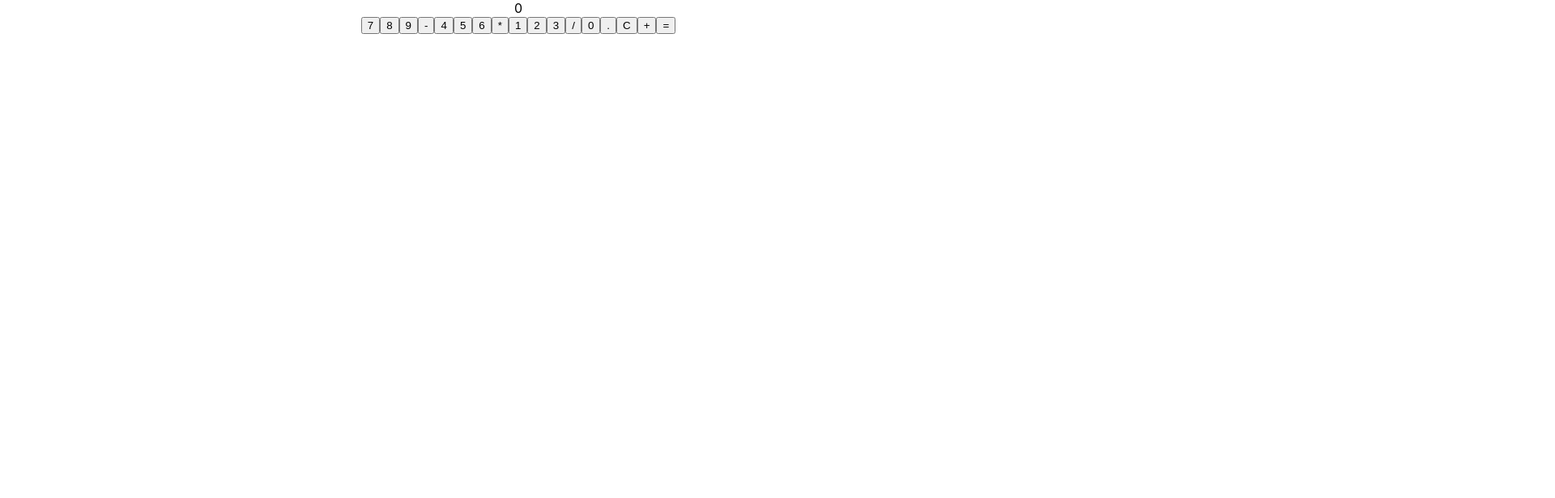
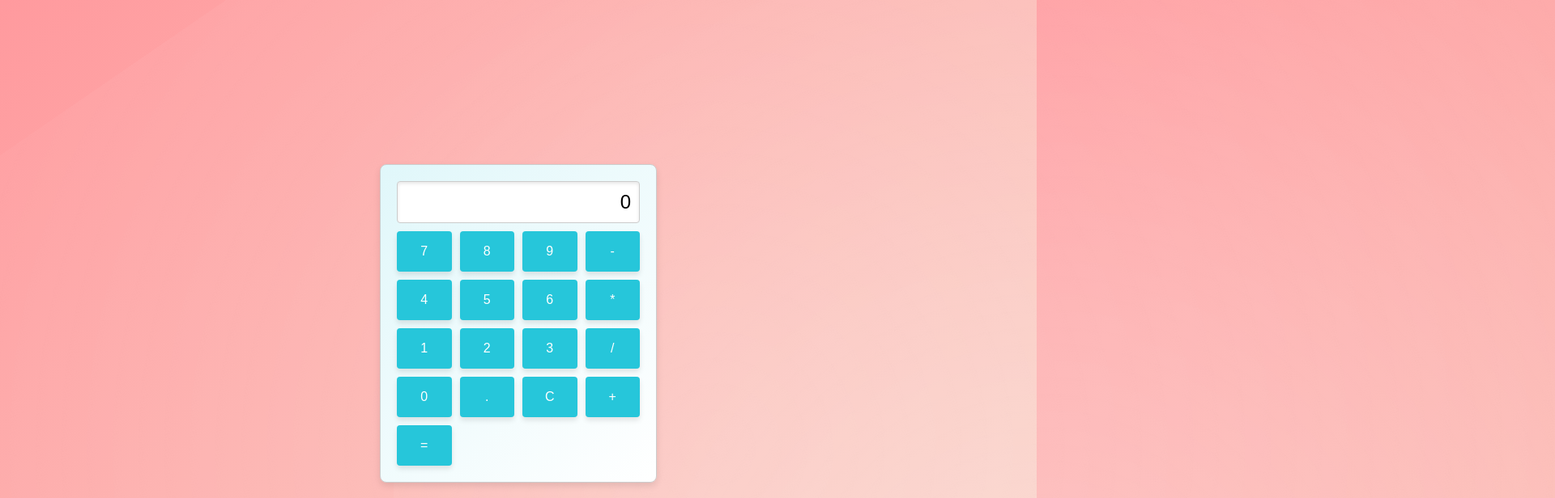
Before and after one commit to RahulYemmewar94/jestcalc-prod, a React (Create React App) app: page / in a window 1280 px wide. Shown: the top 616 px of the page at 81% size, 1920 px wide, since content can reach past the window. Built offline with nearby package versions, Linux system fonts and the light colour scheme.

Commit message:
addred style and assignment is completed

```diff
--- a/src/calculator/calculator.css
+++ b/src/calculator/calculator.css
@@ -0,0 +1,126 @@
+body {
+    margin: 0;
+    padding: 0;
+    font-family: Arial, sans-serif;
+    background: linear-gradient(135deg, #ff9a9e, #fad0c4);
+    height: 100vh;
+    display: flex;
+    justify-content: center;
+    align-items: center;
+    overflow: hidden;
+    position: relative;
+}
+
+body::before,
+body::after {
+    content: '';
+    position: absolute;
+    top: 0;
+    left: 0;
+    width: 200%;
+    height: 200%;
+    background: radial-gradient(circle, rgba(255, 255, 255, 0.2) 0%, rgba(255, 255, 255, 0) 70%);
+    animation: rotateAnimation 8s infinite linear;
+    z-index: -1;
+}
+
+body::after {
+    background: radial-gradient(circle, rgba(255, 255, 255, 0.15) 0%, rgba(255, 255, 255, 0) 80%);
+    animation: rotateAnimationReverse 10s infinite linear;
+}
+
+@keyframes rotateAnimation {
+    0% {
+        transform: translate(-25%, -25%) rotate(0deg);
+    }
+    50% {
+        transform: translate(25%, 25%) rotate(180deg);
+    }
+    100% {
+        transform: translate(-25%, -25%) rotate(360deg);
+    }
+}
+
+@keyframes rotateAnimationReverse {
+    0% {
+        transform: translate(25%, 25%) rotate(0deg);
+    }
+    50% {
+        transform: translate(-25%, -25%) rotate(-180deg);
+    }
+    100% {
+        transform: translate(25%, 25%) rotate(-360deg);
+    }
+}
+
+.calc {
+    width: 300px;
+    margin: 20px auto;
+    padding: 20px;
+    border: 1px solid #ccc;
+    border-radius: 8px;
+    box-shadow: 0px 4px 8px rgba(0, 0, 0, 0.1);
+    background: linear-gradient(135deg, #e0f7fa, #ffffff);
+    position: relative;
+    z-index: 1;
+}
+
+.display {
+    height: 50px;
+    background: #ffffff;
+    text-align: right;
+    line-height: 50px;
+    padding: 0 10px;
+    margin-bottom: 10px;
+    font-size: 1.5rem;
+    border: 1px solid #ccc;
+    border-radius: 4px;
+    box-shadow: inset 0px 2px 4px rgba(0, 0, 0, 0.1);
+}
+
+.buttons {
+    display: grid;
+    grid-template-columns: repeat(4, 1fr);
+    gap: 10px;
+}
+
+button {
+    height: 50px;
+    font-size: 1rem;
+    border: none;
+    border-radius: 4px;
+    background: #26c6da;
+    color: white;
+    cursor: pointer;
+    transition: background 0.3s, transform 0.2s;
+    box-shadow: 0px 4px 6px rgba(0, 0, 0, 0.1);
+}
+
+button:hover {
+    background: #00acc1;
+    transform: translateY(-2px);
+}
+
+button:active {
+    background: #00838f;
+    transform: translateY(0);
+    box-shadow: inset 0px 2px 4px rgba(0, 0, 0, 0.2);
+}
+
+button.operation {
+    background: #ffb74d;
+}
+
+button.operation:hover {
+    background: #ffa726;
+}
+
+button.equal {
+    grid-column: span 4;
+    background: #66bb6a;
+    font-size: 1.2rem;
+}
+
+button.equal:hover {
+    background: #43a047;
+}
--- a/src/calculator/calculator.js
+++ b/src/calculator/calculator.js
@@ -1,4 +1,5 @@
 import React, { useState } from "react";
+import "./calculator.css"
 
 const CalculatorWithJest = () => {
   const [inputValue, setInputValue] = useState("");
```
